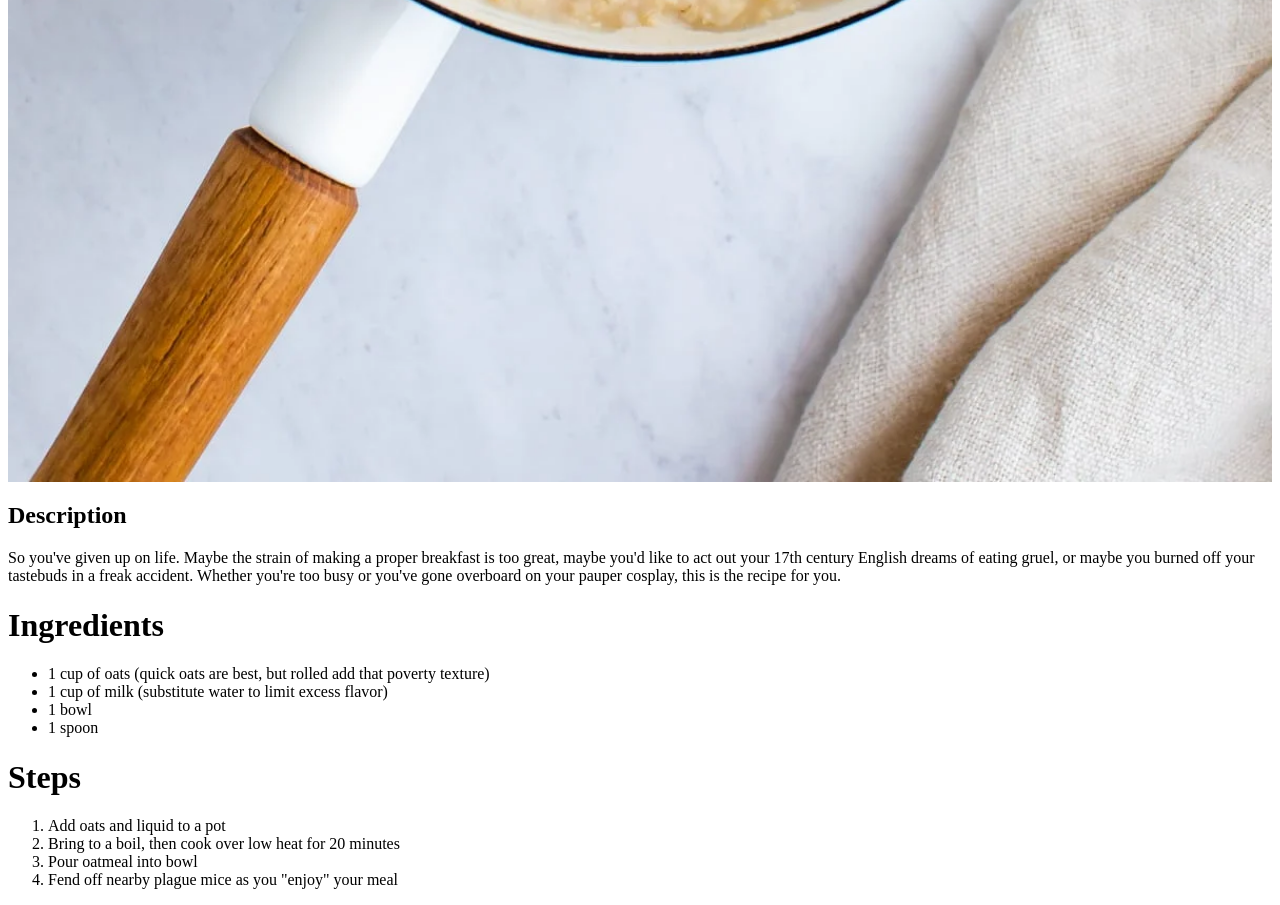
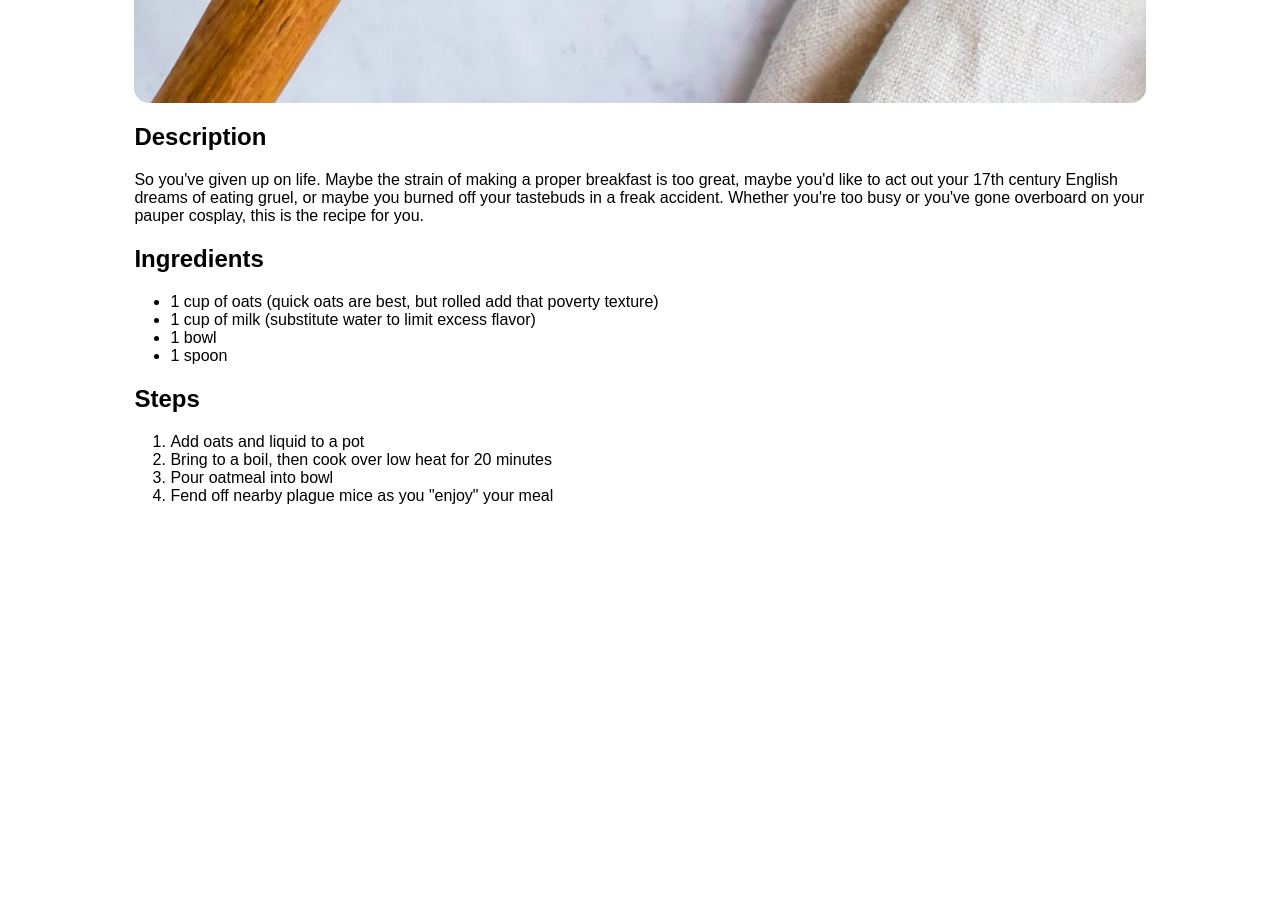
Before and after one commit to ryanjdyke/odin-recipes, a plain HTML site: page recipes/oatmeal.html in a window 1280 px wide. Shown: the part 1480-2385 px from the top of the page. After the commit the page ends 2001 px from the top, so only its background shows below. Drawn offline with Linux system fonts and the light colour scheme.

Commit message:
Add CSS and head to all recipe pages

```diff
--- a/recipes/oatmeal.html
+++ b/recipes/oatmeal.html
@@ -1,7 +1,12 @@
+<head>
+    <meta charset="utf-8">
+    <title>Oatmeal Recipe</title>
+    <link rel="stylesheet" href="../styles.css">
+</head>
 <h1>Non-Overnight Oats</h1>
-<img src="../img/oatmeal.jpg" style="width:100%">
+<img src="../img/oatmeal.jpg" class="food-pic">
 <h2>Description</h2>
-<p>So you've given up on life. Maybe the strain of making a proper
+<p class="description">So you've given up on life. Maybe the strain of making a proper
     breakfast is too great, maybe you'd like to act out your 17th
     century English dreams of eating gruel, or maybe you burned off
     your tastebuds in a freak accident. Whether you're too busy or
@@ -9,7 +14,7 @@
     for you.
 </p>
 
-<h1>Ingredients</h1>
+<h2>Ingredients</h2>
 <ul>
     <li>1 cup of oats (quick oats are best, but rolled add that poverty texture)</li>
     <li>1 cup of milk (substitute water to limit excess flavor)</li>
@@ -17,7 +22,7 @@
     <li>1 spoon</li>
 </ul>
 
-<h1>Steps</h1>
+<h2>Steps</h2>
 <ol>
     <li>Add oats and liquid to a pot</li>
     <li>Bring to a boil, then cook over low heat for 20 minutes</li>
--- /dev/null
+++ b/styles.css
@@ -0,0 +1,29 @@
+body {
+    font-family: "Arial", "sans-serif";
+}
+
+h1 {
+    text-align: center;
+    font-weight: 800;
+}
+
+h2 {
+    margin: 0.83em 10%;
+}
+
+li {
+    margin: 0% 10%;
+}
+
+.food-pic {
+    display: block;
+    margin-left: auto;
+    margin-right: auto;
+    border-radius: 15px;
+    height: auto;
+    width: 80%;
+}
+
+.description{
+    margin: 0% 10%;
+}
```
Also changed, not shown: index.html (+2 -1 lines), recipes/cereal.html (+9 -4 lines), recipes/pizza.html (+9 -4 lines).
